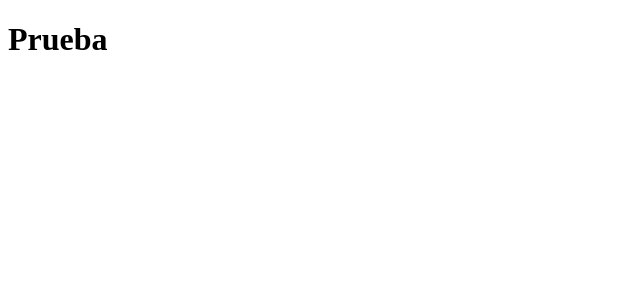
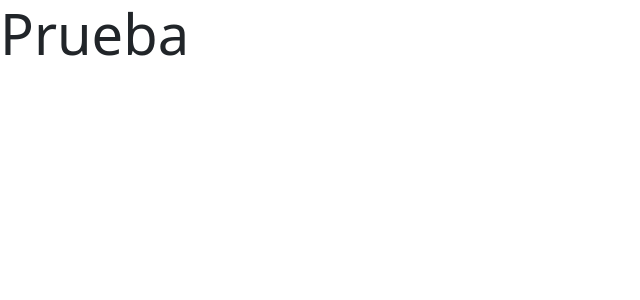
Before and after one commit to JennAlvarez/Lista-Tareas, a React (Create React App) app: page / in a window 1280 px wide. Shown: the top 300 px of the page, without its empty margins (0-640 px from the left). Built offline with nearby package versions, Linux system fonts and the light colour scheme.

Commit message:
se agrega bootstrap

```diff
--- a/package.json
+++ b/package.json
@@ -6,7 +6,9 @@
     "@testing-library/jest-dom": "^5.16.5",
     "@testing-library/react": "^13.4.0",
     "@testing-library/user-event": "^13.5.0",
+    "bootstrap": "^5.2.1",
     "react": "^18.2.0",
+    "react-bootstrap": "^2.5.0",
     "react-dom": "^18.2.0",
     "react-scripts": "5.0.1",
     "web-vitals": "^2.1.4"
--- a/src/App.js
+++ b/src/App.jsx
@@ -1,10 +1,9 @@
+import "bootstrap/dist/css/bootstrap.min.css";
 
 function App() {
   return (
     <div className="App">
-      <h1>
-        Prueba
-      </h1>
+      <h1 className="display-4">Prueba</h1>
     </div>
   );
 }
```
Also changed, not shown: 1 other file (tests, documents, lock files or other folders).
